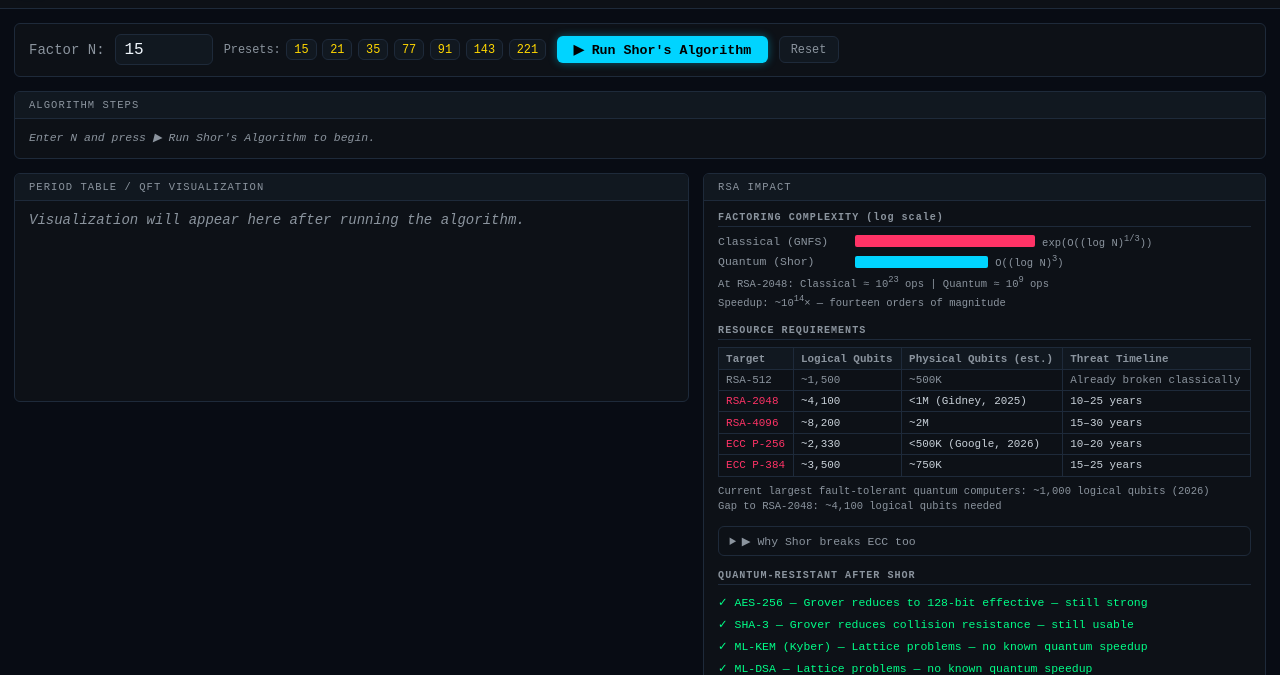
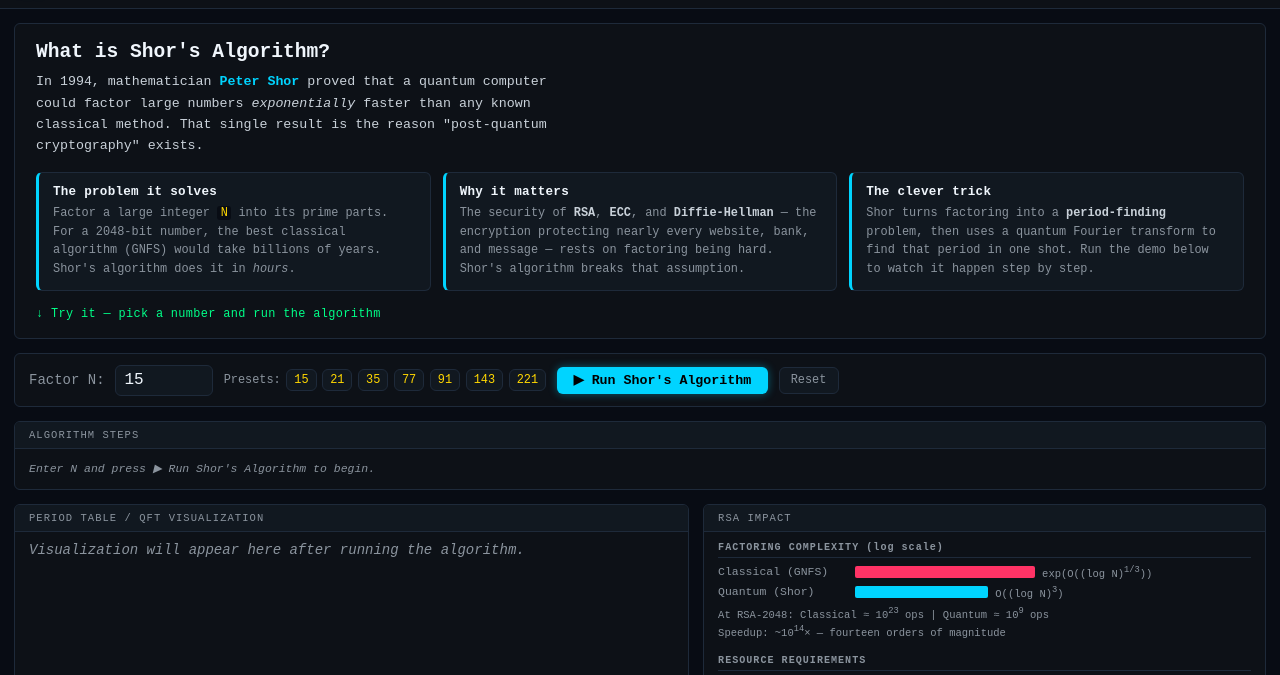
Before and after one commit to systemslibrarian/crypto-lab-shor, a website built with Vite: page index.html in a window 1280 px wide. Shown: the part 98-773 px from the top of the page. Built offline with nearby package versions, Linux system fonts and the light colour scheme.

Commit message:
feat: add intro section explaining what Shor's algorithm is and why it matters
Co-Authored-By: Claude Opus 4.8 <noreply@anthropic.com>

```diff
--- a/index.html
+++ b/index.html
@@ -140,6 +140,45 @@
     </header>
 
     <main class="app-layout">
+
+      <!-- ── Intro — what & why ────────────────────────────────────── -->
+      <section class="intro" aria-label="About Shor's algorithm">
+        <h1 class="intro__title">What is Shor's Algorithm?</h1>
+        <p class="intro__lede">
+          In 1994, mathematician <strong>Peter Shor</strong> proved that a
+          quantum computer could factor large numbers <em>exponentially</em>
+          faster than any known classical method. That single result is the
+          reason "post-quantum cryptography" exists.
+        </p>
+        <div class="intro__grid">
+          <div class="intro__card">
+            <h2 class="intro__card-title">The problem it solves</h2>
+            <p>
+              Factor a large integer <code>N</code> into its prime parts. For a
+              2048-bit number, the best classical algorithm (GNFS) would take
+              billions of years. Shor's algorithm does it in <em>hours</em>.
+            </p>
+          </div>
+          <div class="intro__card">
+            <h2 class="intro__card-title">Why it matters</h2>
+            <p>
+              The security of <strong>RSA</strong>, <strong>ECC</strong>, and
+              <strong>Diffie-Hellman</strong> — the encryption protecting nearly
+              every website, bank, and message — rests on factoring being hard.
+              Shor's algorithm breaks that assumption.
+            </p>
+          </div>
+          <div class="intro__card">
+            <h2 class="intro__card-title">The clever trick</h2>
+            <p>
+              Shor turns factoring into a <strong>period-finding</strong>
+              problem, then uses a quantum Fourier transform to find that period
+              in one shot. Run the demo below to watch it happen step by step.
+            </p>
+          </div>
+        </div>
+        <p class="intro__cta" aria-hidden="true">↓ Try it — pick a number and run the algorithm</p>
+      </section>
 
       <!-- ── Controls ──────────────────────────────────────────────── -->
       <section class="controls-bar" aria-label="Algorithm controls">
--- a/src/style.css
+++ b/src/style.css
@@ -137,6 +137,68 @@ a:hover { text-decoration: underline; }
   .panels-bc { gap: 1.5rem; }
   .panel-b { flex: 1.3; }
   .panel-c { flex: 1; }
+}
+
+/* ── Intro — what & why ────────────────────────────────────────────────── */
+.intro {
+  background: var(--bg-panel);
+  border: 1px solid var(--border);
+  border-radius: var(--radius);
+  padding: 1.25rem 1.5rem;
+}
+.intro__title {
+  color: var(--text-bright);
+  font-size: 1.4rem;
+  font-weight: bold;
+  margin-bottom: 0.6rem;
+}
+.intro__lede {
+  color: var(--text);
+  font-size: 0.95rem;
+  line-height: 1.6;
+  max-width: 70ch;
+  margin-bottom: 1.1rem;
+}
+.intro__lede strong { color: var(--quantum); }
+.intro__grid {
+  display: grid;
+  grid-template-columns: 1fr;
+  gap: 0.85rem;
+}
+@media (min-width: 768px) {
+  .intro__grid { grid-template-columns: repeat(3, 1fr); }
+}
+.intro__card {
+  background: var(--bg-panel-2);
+  border: 1px solid var(--border);
+  border-left: 3px solid var(--quantum);
+  border-radius: var(--radius);
+  padding: 0.85rem 1rem;
+}
+.intro__card-title {
+  color: var(--text-bright);
+  font-size: 0.9rem;
+  font-weight: bold;
+  letter-spacing: 0.02em;
+  margin-bottom: 0.4rem;
+}
+.intro__card p {
+  color: var(--text-dim);
+  font-size: 0.85rem;
+  line-height: 1.55;
+}
+.intro__card strong { color: var(--text); }
+.intro__card code {
+  background: var(--bg);
+  border-radius: 3px;
+  padding: 0 0.25rem;
+  color: var(--classical);
+}
+.intro__cta {
+  margin-top: 1.1rem;
+  color: var(--success);
+  font-size: 0.85rem;
+  letter-spacing: 0.03em;
 }
 
 /* ── Controls ──────────────────────────────────────────────────────────── */
```
